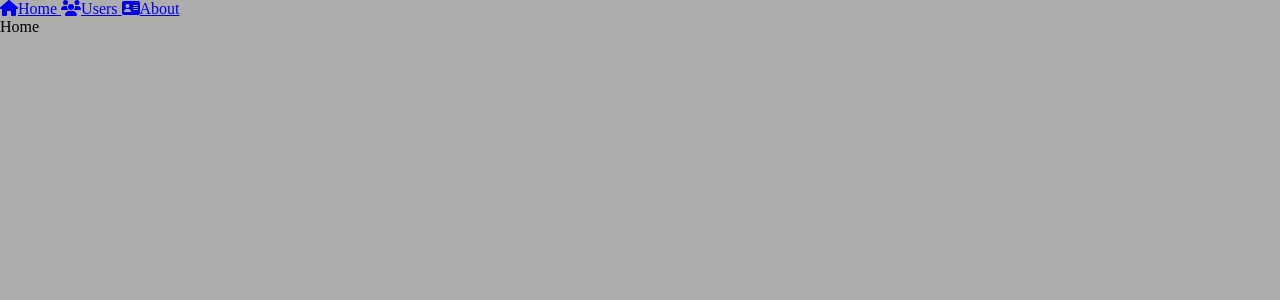
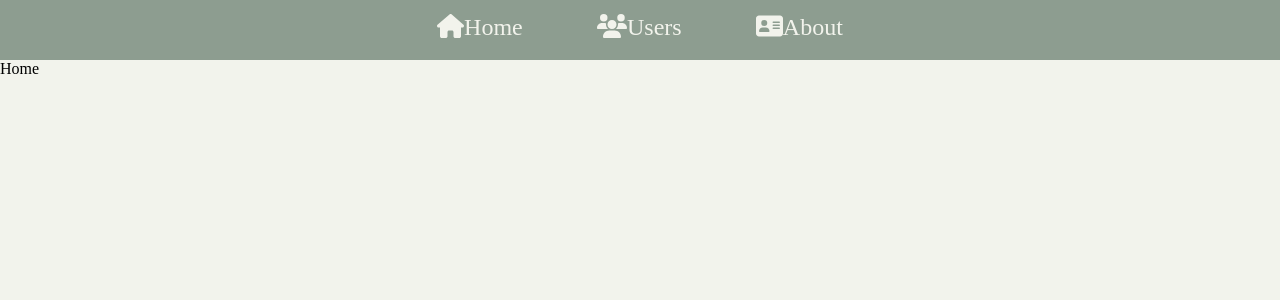
Before and after one commit to xavigimenezsanchez/randomusers, a React app: page / in a window 1280 px wide. Shown: the top 300 px of the page. Built offline with nearby package versions, Linux system fonts and the light colour scheme.

Commit message:
Added menu funcionality

```diff
--- a/src/app.scss
+++ b/src/app.scss
@@ -1,5 +1,7 @@
+@import "./sass/variables.scss";
+
 .app {
-  background-color: rgb(173, 173, 172);
   width: 100vw;
   height: 100vh;
+  background-color: $white;
 }
--- a/src/components/Menu/Menu.tsx
+++ b/src/components/Menu/Menu.tsx
@@ -1,3 +1,4 @@
+import { useState } from "react";
 import { Link } from "react-router-dom";
 import { FontAwesomeIcon } from "@fortawesome/react-fontawesome";
 import {
@@ -5,23 +6,43 @@ import {
   faHome,
   faUsers,
 } from "@fortawesome/free-solid-svg-icons";
-export const Menu = () => (
-  <div>
-    <nav>
-      <Link className="patata" to="/">
+import "./menu.scss";
+import { Toggle } from "./Toggle";
+import { useResize } from "../../hooks";
+
+export const Menu = () => {
+  const [open, setOpen] = useState(false);
+
+  const toggleMenu = (open: boolean): any => {
+    setOpen(open);
+  };
+
+  useResize(() => setOpen(false));
+  return (
+    <div className={`menu${open ? " open" : ""}`}>
+      <div className="menu__hamburger-buttom">
+        <Toggle callback={toggleMenu} />
+      </div>
+      <nav className="menu__nav">
+        <Link className="menu__nav__link" to="/">
+          <div className="menu__nav__link__content">
             <FontAwesomeIcon icon={faHome} />
             Home
+          </div>
         </Link>
-      <Link to="/users">
-        {" "}
+        <Link className="menu__nav__link" to="/users">
+          <div className="menu__nav__link__content">
             <FontAwesomeIcon icon={faUsers} />
             Users
+          </div>
         </Link>
-      <Link to="/about">
-        {" "}
+        <Link className="menu__nav__link" to="/about">
+          <div className="menu__nav__link__content">
             <FontAwesomeIcon icon={faAddressCard} />
             About
+          </div>
         </Link>
       </nav>
     </div>
   );
+};
--- /dev/null
+++ b/src/components/Menu/Toggle/Toggle.tsx
@@ -0,0 +1,25 @@
+import { useState } from "react";
+import { useResize } from "../../../hooks";
+import "./toggle.scss";
+
+interface IToggle {
+  callback(open: boolean): any;
+}
+export const Toggle = ({ callback }: IToggle) => {
+  const [open, setOpen] = useState(false);
+  const handleToggle = () => {
+    const newStatus = !open;
+    callback(newStatus);
+    setOpen(newStatus);
+  };
+  useResize(() => setOpen(false));
+  return (
+    <div className="toggle" onClick={handleToggle}>
+      <div className={`toggle__icon${open ? " open" : ""}`}>
+        <div className="toggle__icon__line"></div>
+        <div className="toggle__icon__line"></div>
+        <div className="toggle__icon__line"></div>
+      </div>
+    </div>
+  );
+};
--- /dev/null
+++ b/src/components/Menu/Toggle/index.ts
@@ -0,0 +1 @@
+export * from "./Toggle";
--- /dev/null
+++ b/src/components/Menu/Toggle/toggle.scss
@@ -0,0 +1,54 @@
+@import "../../../sass/variables.scss";
+@import "../../../sass/mixins.scss";
+
+.toggle {
+  position: absolute;
+  left: -60px;
+  top: 0;
+  width: 60px;
+  height: 60px;
+  cursor: pointer;
+  background: $primary;
+  @include for-size(desktop-up) {
+    display: none;
+  }
+  &__icon {
+    width: 30px;
+    height: 22px;
+    margin: 18px auto;
+    position: relative;
+
+    &__line {
+      position: absolute;
+      width: 100%;
+      height: 2px;
+      background: $white;
+      transform-origin: 0 0;
+      transition: all 0.2s ease-out;
+      &:first-child {
+        top: 0;
+      }
+      &:nth-child(2) {
+        top: 10px;
+        animation-delay: 0.1s;
+      }
+      &:nth-child(3) {
+        top: 20px;
+        width: 70%;
+        animation-delay: 0.2s;
+      }
+      .open > &:first-child {
+        transform: rotate(45deg);
+        left: 5px;
+      }
+      .open > &:nth-child(2) {
+        top: 21px;
+        left: 5px;
+        transform: rotate(-45deg);
+      }
+      .open > &:nth-child(3) {
+        width: 0;
+      }
+    }
+  }
+}
--- /dev/null
+++ b/src/components/Menu/menu.scss
@@ -0,0 +1,67 @@
+@import "../../sass/variables.scss";
+@import "../../sass/mixins.scss";
+
+$hover-line: 4px;
+$transition-time: 350ms;
+$menu-width: 200px;
+
+.menu {
+  background-color: $primary;
+  width: $menu-width;
+  position: fixed;
+  right: 0;
+  height: 100%;
+  z-index: 100;
+  transform: translateX($menu-width);
+  transition: all 0.25s ease-in-out;
+  animation: bounceHint 1s ease;
+  &.open {
+    transform: translateX(0);
+  }
+  @include for-size(desktop-up) {
+    position: relative;
+    display: flex;
+    justify-content: space-around;
+    height: 60px;
+    width: 100%;
+    right: $menu-width;
+    transform: translateX($menu-width);
+  }
+
+  &__nav {
+    display: flex;
+    flex-direction: column;
+    justify-content: space-around;
+    margin: auto;
+
+    @include for-size(desktop-up) {
+      flex-direction: row;
+      transform: translateX(0);
+      min-width: 30em;
+    }
+    &__link {
+      color: $white;
+      text-decoration: none;
+      padding-top: 60px;
+      @include for-size(desktop-up) {
+        padding-top: 0;
+      }
+      &__content {
+        line-height: 1;
+        text-align: center;
+        padding-bottom: calc($hover-line * 2);
+        font-size: 1.5em;
+        background: linear-gradient(0deg, $info, $info) no-repeat right bottom /
+          0 $hover-line;
+        transition-property: background-size, color;
+        transition-duration: $transition-time;
+        transition-timing-function: ease-in-out;
+        &:where(:hover, :focus-visible) {
+          background-size: 100% $hover-line;
+          background-position-x: left;
+          color: $info;
+        }
+      }
+    }
+  }
+}
--- /dev/null
+++ b/src/hooks/index.ts
@@ -0,0 +1 @@
+export * from "./useResize";
--- /dev/null
+++ b/src/hooks/useResize.tsx
@@ -0,0 +1,19 @@
+import { useEffect } from "react";
+
+export const useResize = (resizeFunction: Function) => {
+  useEffect(() => {
+    const resizeListener = () => {
+      // Run resize function
+      resizeFunction();
+    };
+    window.addEventListener("resize", resizeListener);
+
+    // clean up function
+    return () => {
+      // remove resize listener
+      window.removeEventListener("resize", resizeListener);
+    };
+  }, [resizeFunction]);
+};
+
+export default useResize;
--- /dev/null
+++ b/src/sass/mixins.scss
@@ -0,0 +1,23 @@
+@mixin for-size($size) {
+  @if $size == phone-only {
+    @media (max-width: 599px) {
+      @content;
+    }
+  } @else if $size == tablet-portrait-up {
+    @media (min-width: 600px) {
+      @content;
+    }
+  } @else if $size == tablet-landscape-up {
+    @media (min-width: 900px) {
+      @content;
+    }
+  } @else if $size == desktop-up {
+    @media (min-width: 1200px) {
+      @content;
+    }
+  } @else if $size == big-desktop-up {
+    @media (min-width: 1800px) {
+      @content;
+    }
+  }
+}
--- /dev/null
+++ b/src/sass/variables.scss
@@ -0,0 +1,11 @@
+// #region ColorsPalette
+$primary: #8d9d90;
+$info: #232932;
+$success: #60aa63;
+$warning: #dd9a2b;
+$danger: #f44336;
+$default: #999999;
+
+$black: #0f1113;
+$white: #f2f3ec;
+// #endregion ColorsPalette
```
Lines whose indentation alone changed are shown as unchanged.
